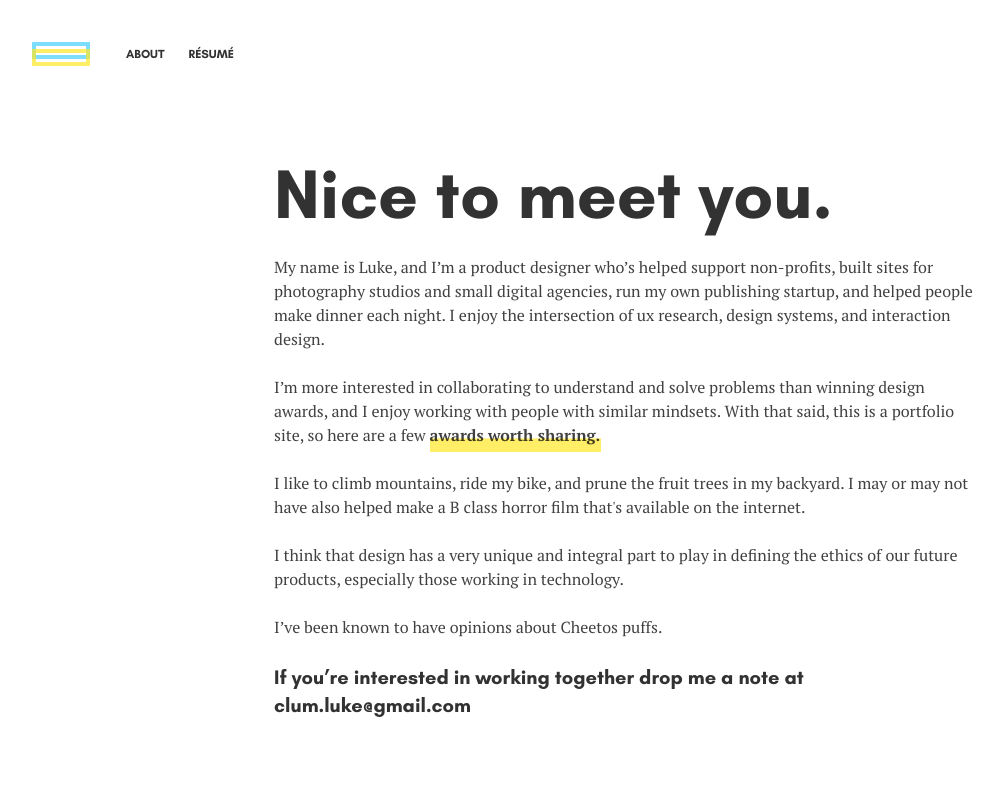
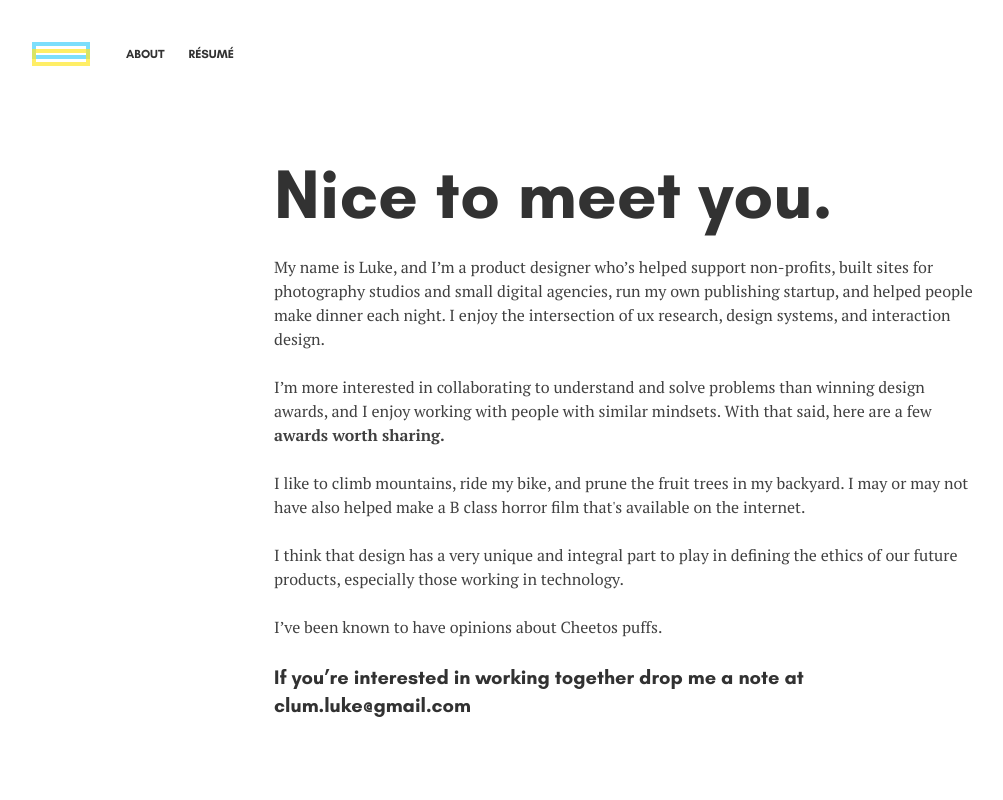
Before and after one commit to lukeclum/lukeclum.github.io, an Angular app: page /about in a window 1280 px wide. Shown: the top 800 px of the page, without its empty margins (16-1019 px from the left). Built offline with nearby package versions, Linux system fonts and the light colour scheme.

Commit message:
update about

```diff
--- a/src/app/pages/about/about.component.html
+++ b/src/app/pages/about/about.component.html
@@ -2,7 +2,7 @@
 
 <p>My name is Luke, and I’m a product designer who’s helped support non-profits, built sites for photography studios and small digital agencies, run my own publishing startup, and helped people make dinner each night. I enjoy the intersection of ux research, design systems, and interaction design.</p>
 
-<p>I’m more interested in collaborating to understand and solve problems than winning design awards, and I enjoy working with people with similar mindsets. With that said, this is a portfolio site, so here are a few <a href="/resume#awards">awards worth sharing.</a></p>
+<p>I’m more interested in collaborating to understand and solve problems than winning design awards, and I enjoy working with people with similar mindsets. With that said, here are a few <a href="/resume#awards">awards worth sharing.</a></p>
 
 <!-- <ul>
   <li><b>Red Dot</b> - Joule Sous Vide</li>
```
